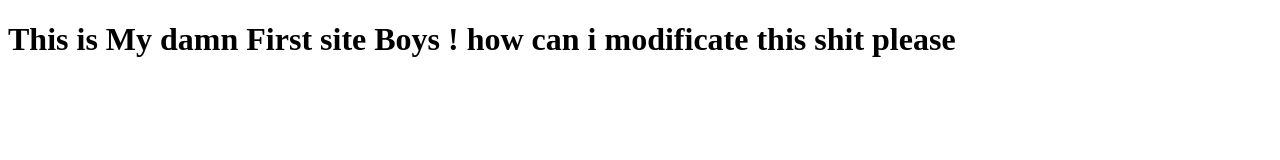
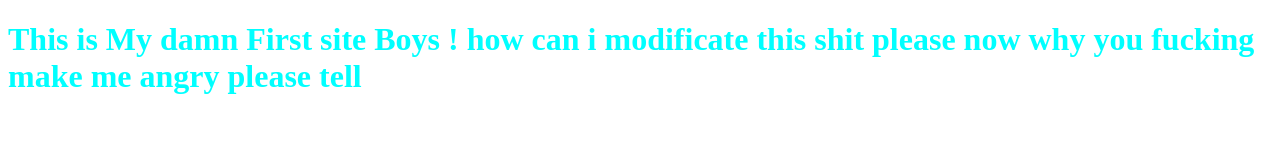
Before and after one commit to kaishajri/kaishajri.github.io, a plain HTML site: page index.html in a window 1280 px wide. Drawn offline with Linux system fonts and the light colour scheme.

Commit message:
final commit

```diff
--- a/index.html
+++ b/index.html
@@ -6,9 +6,10 @@
         </title>
     </head>
     <body>
-        <h1>
+        <h1 style="color: aqua;">
             This is My damn First site Boys !
             how can i modificate this shit please
+            now why you fucking make me angry please tell
         </h1>
     </body>
 </html>
```
